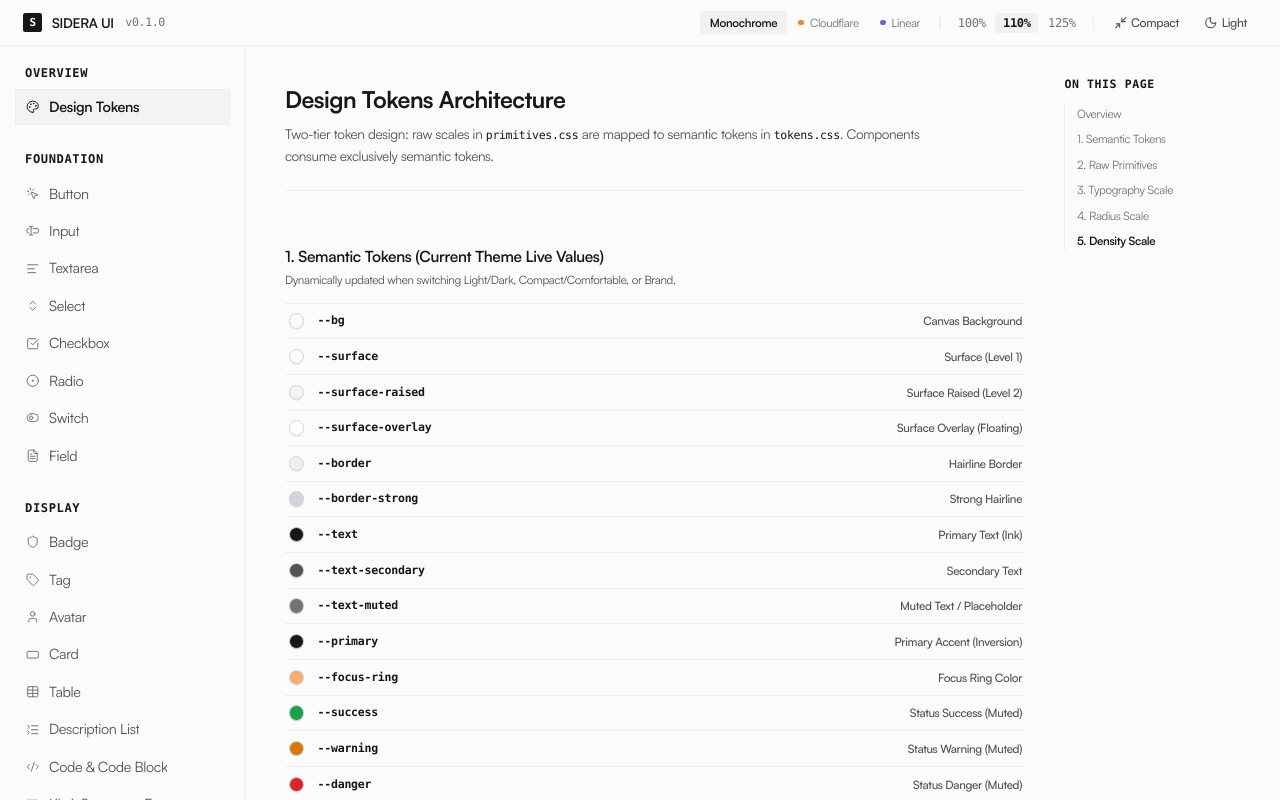
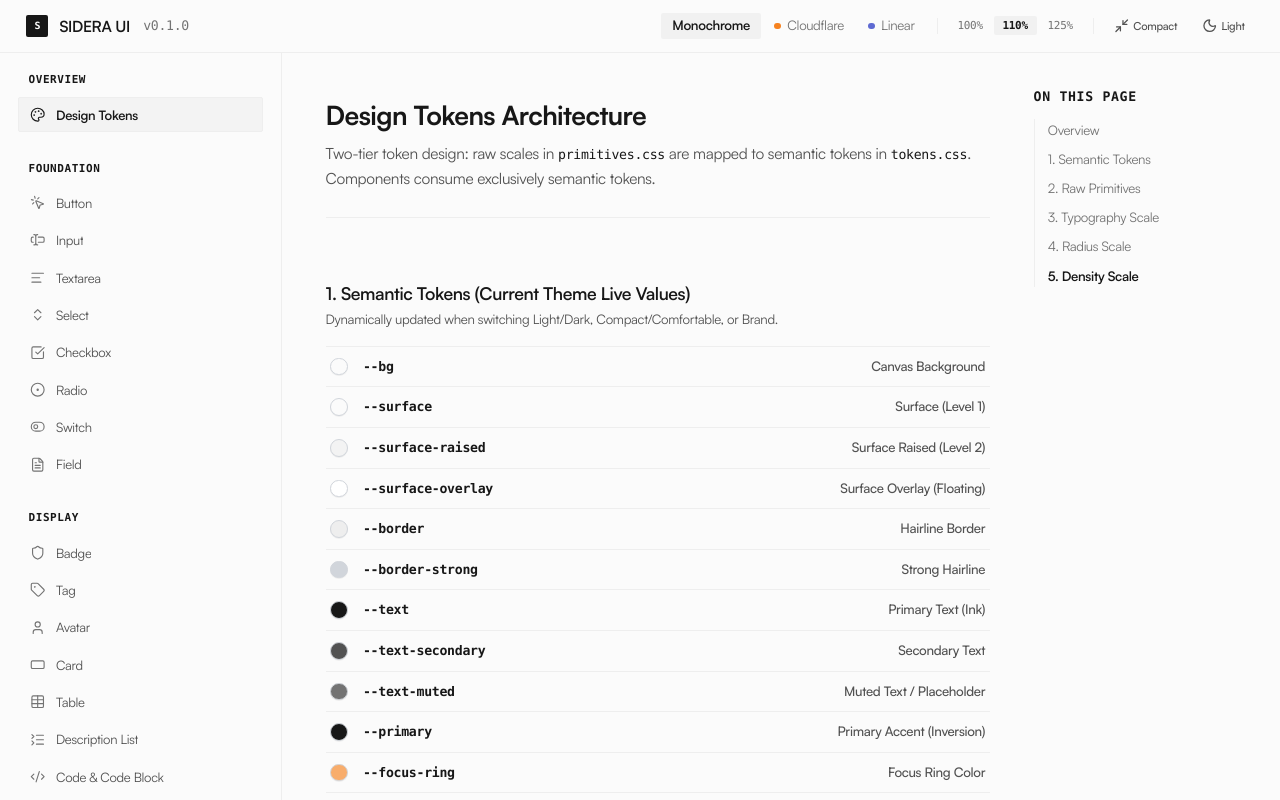
Before and after one commit to ryandaaa/sidera-ui, a React (Vite) app: page / in a window 1280 px wide. Shown: the top 800 px of the page. Built offline with nearby package versions, Linux system fonts and the light colour scheme.

Commit message:
fix(zoom): replace buggy CSS zoom with root fontSize scaling to prevent sticky scroll drift

```diff
--- a/src/App.tsx
+++ b/src/App.tsx
@@ -80,17 +80,13 @@ export default function App() {
     localStorage.setItem('sidera-brand', brand)
   }, [brand])
 
-  // Synchronize UI Zoom
+  // Synchronize UI Zoom (Scale root font-size cleanly to avoid Chromium sticky compositor drift bug)
   React.useEffect(() => {
-    const zoomMap: Record<string, string> = {
-      '100%': '1',
-      '110%': '1.1',
-      '125%': '1.25',
-    }
-    const zoomValue = zoomMap[zoom] || '1.1'
-    ;(document.documentElement.style as unknown as { zoom: string }).zoom = zoomValue
+    // Clear legacy CSS zoom that causes Chromium sticky scroll drift
+    ;(document.documentElement.style as unknown as { zoom: string }).zoom = ''
+    // Scale root font-size cleanly (100% = 16px, 110% = 17.6px, 125% = 20px)
+    document.documentElement.style.fontSize = zoom
     localStorage.setItem('sidera-zoom', zoom)
-    // Dispatch window resize so indicator and sticky measurements update immediately
     window.dispatchEvent(new Event('resize'))
   }, [zoom])
 
--- a/src/showcase/Sidebar.tsx
+++ b/src/showcase/Sidebar.tsx
@@ -113,7 +113,7 @@ const groups: NavGroup[] = [
 
 export function Sidebar({ currentRoute, onRouteChange }: SidebarProps) {
   return (
-    <aside className="w-64 shrink-0 border-r border-[var(--border)] bg-[var(--surface)] h-[calc(100vh-48px)] sticky top-12 overflow-y-auto flex flex-col p-4 select-none">
+    <aside className="w-64 shrink-0 border-r border-[var(--border)] bg-[var(--surface)] h-[calc(100vh-3rem)] sticky top-12 overflow-y-auto flex flex-col p-4 select-none">
       <nav className="flex flex-col gap-6 text-[13px]">
         {groups.map((group) => (
           <div key={group.title} className="flex flex-col gap-1.5">
--- a/src/showcase/TableOfContents.tsx
+++ b/src/showcase/TableOfContents.tsx
@@ -115,7 +115,7 @@ export function TableOfContents({ items: propItems }: TableOfContentsProps) {
   if (items.length === 0) return null
 
   return (
-    <nav className="w-56 shrink-0 hidden xl:block sticky top-12 h-[calc(100vh-48px)] overflow-y-auto py-8 pr-6 select-none">
+    <nav className="w-56 shrink-0 hidden xl:block sticky top-12 h-fit max-h-[calc(100vh-3rem)] overflow-y-auto py-8 pr-6 select-none">
       <div className="space-y-3">
         <h4 className="text-xs font-mono font-semibold uppercase tracking-wider text-[var(--text)]">
           On this page
```
